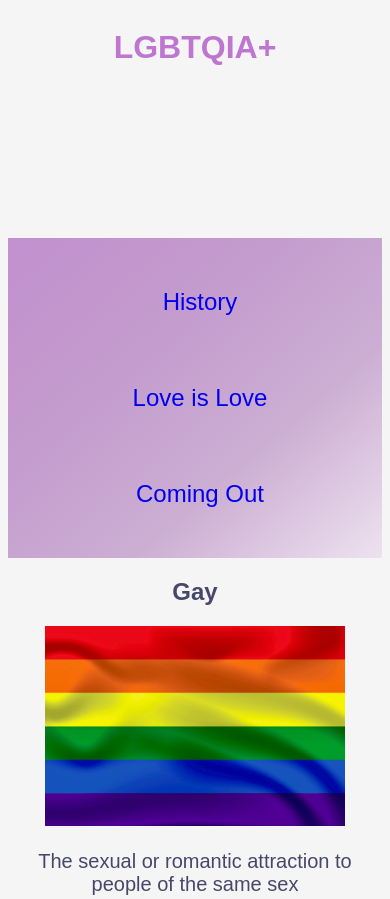
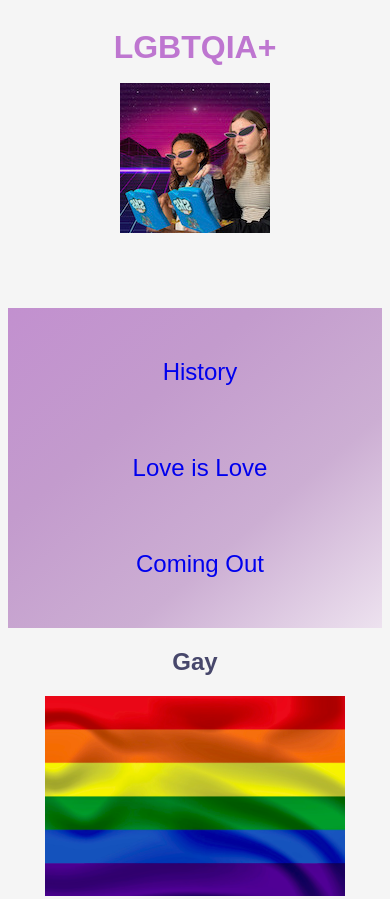
Before and after one commit to Lilly05/Pride, a plain HTML site: page Seiten/homepage.html in a window 390 px wide. Shown: the top 899 px of the page. Drawn offline with Linux system fonts and the light colour scheme.

Commit message:
logo responsive

```diff
--- a/Seiten/style.css
+++ b/Seiten/style.css
@@ -121,7 +121,7 @@ nav > div > ul >li > a{
     }
 
     .logo{
-        visibility: hidden;
+        margin-top: 70px;
+        margin-left: 50%;
     }
-
 }
```
